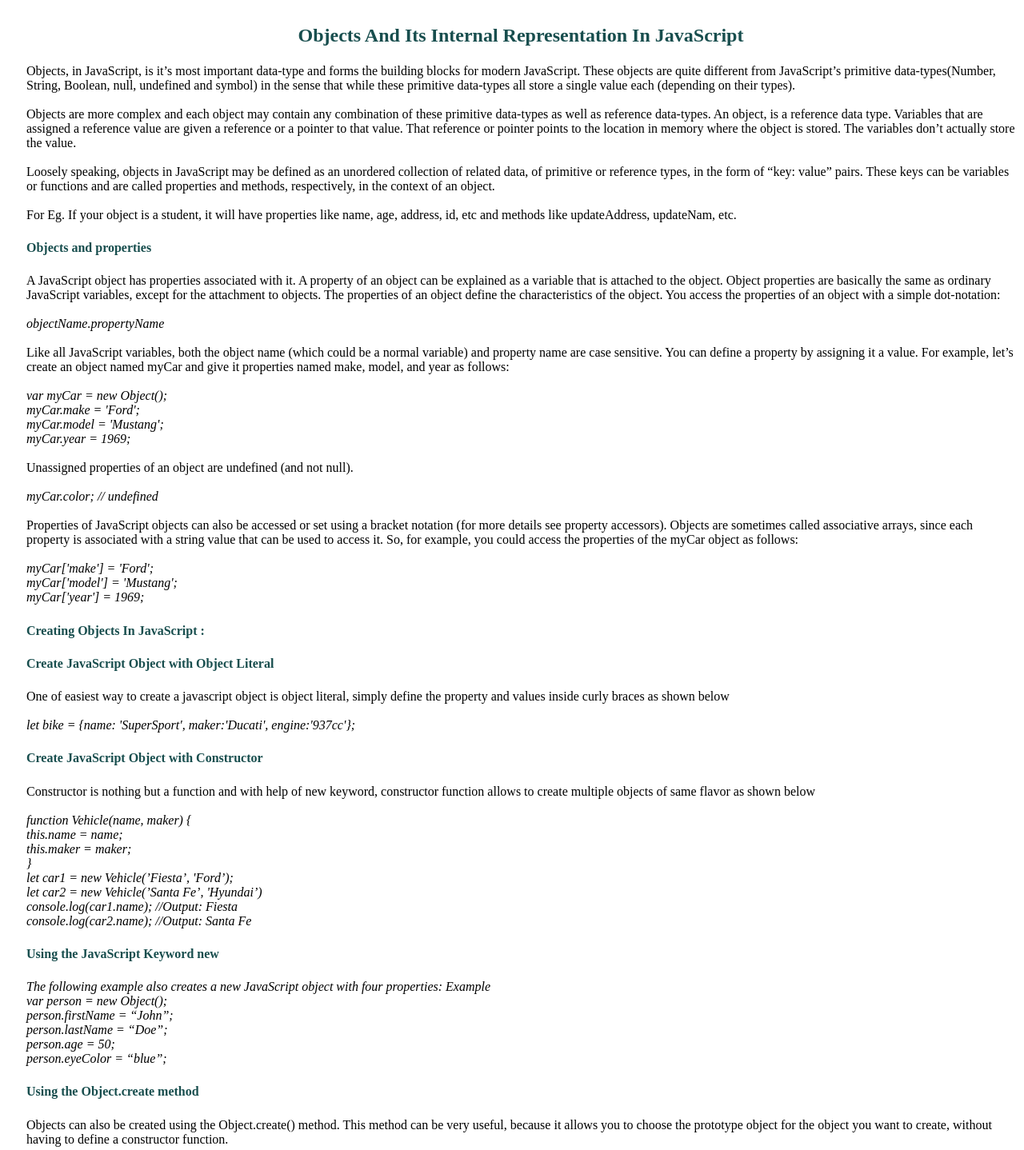
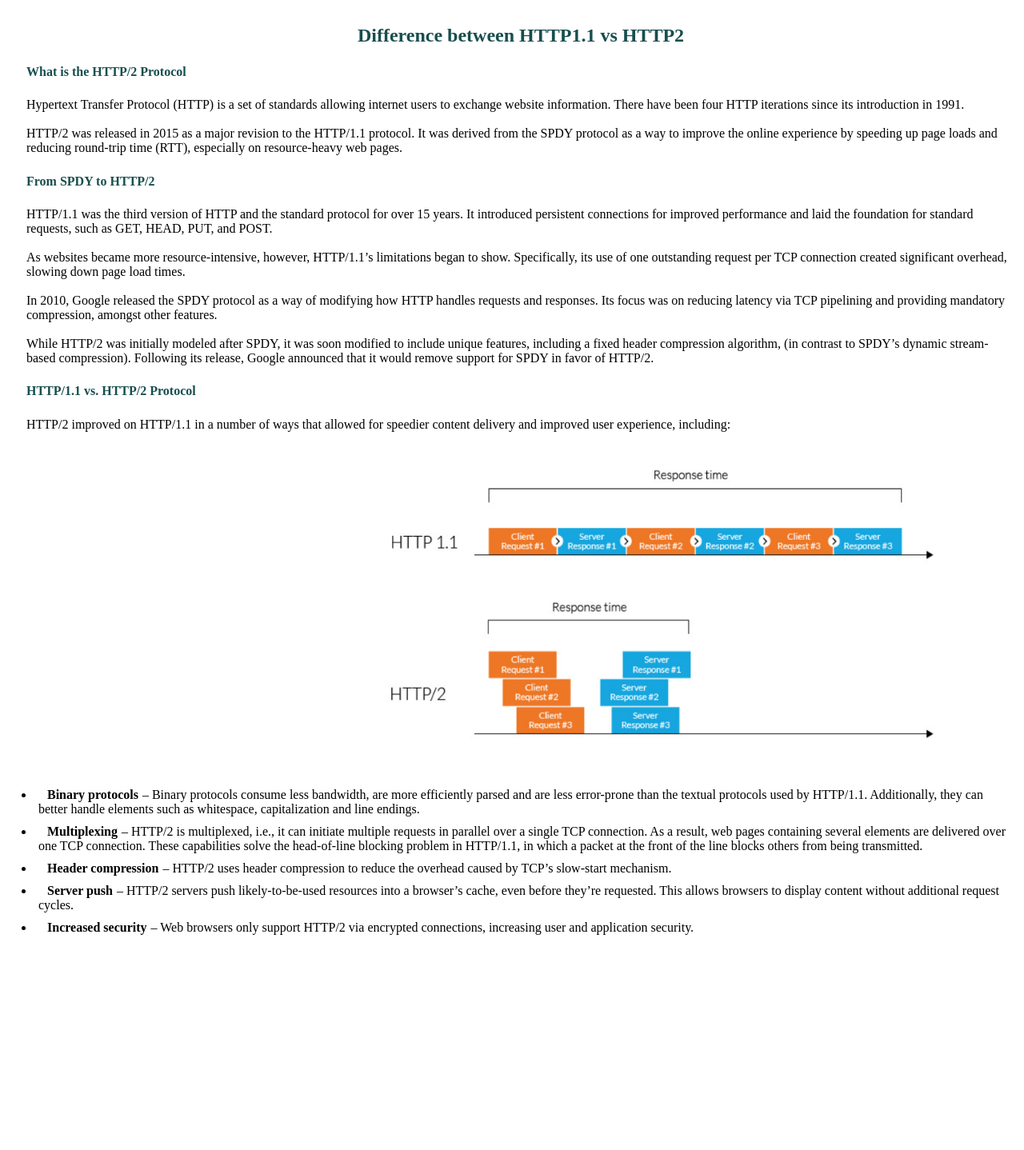
Before and after one commit to raghava20/HTTP_and_object, a plain HTML site: page index.html in a window 1280 px wide. Shown: the top 1438 px of the page at 80% size. After the commit the page ends 1201 px from the top, so only its background shows below. Drawn offline with Linux system fonts and the light colour scheme.

Commit message:
HTTP 1.1 vs HTTP 2

```diff
--- a/index.html
+++ b/index.html
@@ -1,127 +1,54 @@
 <!DOCTYPE html>
 <html lang="en">
-
 <head>
     <meta charset="UTF-8">
     <meta http-equiv="X-UA-Compatible" content="IE=edge">
     <meta name="viewport" content="width=device-width, initial-scale=1.0">
     <title>Document</title>
     <style>
-        * {
+        *{
             margin-left: 10px;
             padding: 1px;
         }
-
-        h2,
-        h4 {
+        h2,h4{
             color: rgb(24, 78, 78);
         }
-
-        li {
+        li{
             padding: 5px;
-        }
-        .italic{
-            font-style: italic;
         }
     </style>
 </head>
-
 <body>
-    <h2 style="text-align: center;">Objects And Its Internal Representation In JavaScript</h2>
-    <p>Objects, in JavaScript, is it’s most important data-type and forms the building blocks for modern JavaScript.
-        These objects are quite different from JavaScript’s primitive data-types(Number, String, Boolean, null,
-        undefined and symbol) in the sense that while these primitive data-types all store a single value each
-        (depending on their types).</p>
-    <p>Objects are more complex and each object may contain any combination of these primitive data-types as well as
-        reference data-types. An object, is a reference data type. Variables that are assigned a reference value are
-        given a reference or a pointer to that value. That reference or pointer points to the location in memory where
-        the object is stored. The variables don’t actually store the value.</p>
-    <p>Loosely speaking, objects in JavaScript may be defined as an unordered collection of related data, of primitive
-        or reference types, in the form of “key: value” pairs. These keys can be variables or functions and are called
-        properties and methods, respectively, in the context of an object.</p>
-    <p>For Eg. If your object is a student, it will have properties like name, age, address, id, etc and methods like
-        updateAddress, updateNam, etc.</p>
-
-    <h4>Objects and properties</h4>
-
-    <p>A JavaScript object has properties associated with it. A property of an object can be explained as a variable
-        that is attached to the object. Object properties are basically the same as ordinary JavaScript variables,
-        except for the attachment to objects. The properties of an object define the characteristics of the object. You
-        access the properties of an object with a simple dot-notation:</p>
-    <p class="italic">objectName.propertyName</p>
-
-    <p>Like all JavaScript variables, both the object name (which could be a normal variable) and property name are case
-        sensitive. You can define a property by assigning it a value. For example, let’s create an object named myCar
-        and give it properties named make, model, and year as follows:</p>
-    <p class="italic">var myCar = new Object(); <br>
-        myCar.make = 'Ford'; <br>
-        myCar.model = 'Mustang'; <br>
-        myCar.year = 1969;</p>
-
-    <p>Unassigned properties of an object are undefined (and not null).</p>
-    <p class="italic">myCar.color; // undefined</p>
-
-    <p>Properties of JavaScript objects can also be accessed or set using a bracket notation (for more details see
-        property accessors). Objects are sometimes called associative arrays, since each property is associated with a
-        string value that can be used to access it. So, for example, you could access the properties of the myCar object
-        as follows:</p>
-    <p class="italic">myCar['make'] = 'Ford'; <br>
-        myCar['model'] = 'Mustang'; <br>
-        myCar['year'] = 1969;</p>
-
-    <h4>Creating Objects In JavaScript :</h4>
-    <h4>Create JavaScript Object with Object Literal</h4>
-
-    <p>One of easiest way to create a javascript object is object literal, simply define the property and values inside
-        curly braces as shown below</p>
-    <p class="italic">let bike = {name: 'SuperSport', maker:'Ducati', engine:'937cc'}; </p>
-
-    <h4>Create JavaScript Object with Constructor
-    </h4>
-    <p>Constructor is nothing but a function and with help of new keyword, constructor function allows to create
-        multiple objects of same flavor as shown below</p>
-    <p class="italic">function Vehicle(name, maker) { <br>
-        this.name = name; <br>
-        this.maker = maker; <br>
-        } <br>
-        let car1 = new Vehicle(’Fiesta’, 'Ford’); <br>
-        let car2 = new Vehicle(’Santa Fe’, 'Hyundai’)<br>
-        console.log(car1.name); //Output: Fiesta <br>
-        console.log(car2.name); //Output: Santa Fe</p>
-
-    <h4>Using the JavaScript Keyword new
-    </h4>
-    <p class="italic">The following example also creates a new JavaScript object with four properties:
-        Example <br>
-        var person = new Object(); <br>
-        person.firstName = “John”; <br>
-        person.lastName = “Doe”; <br>
-        person.age = 50; <br>
-        person.eyeColor = “blue”;</p>
-
-    <h4>Using the Object.create method
-    </h4>
-    <p>Objects can also be created using the Object.create() method. This method can be very useful, because it allows
-        you to choose the prototype object for the object you want to create, without having to define a constructor
-        function.</p>
-
-    <p class="italic">// Animal properties and method encapsulation <br>
-        var Animal = { <br>
-        type: 'Invertebrates', // Default value of properties <br>
-        displayType: function() { // Method which will display type of Animal <br>
-        console.log(this.type); <br>
-        } <br>
-        }; <br>
-        // Create new animal type called animal1 <br>
-        var animal1 = Object.create(Animal); <br>
-        animal1.displayType(); // Output:Invertebrates <br>
-        // Create new animal type called Fishes <br>
-        var fish = Object.create(Animal); <br>
-        fish.type = 'Fishes'; <br>
-        fish.displayType(); <br>
-        // Output:Fishes</p>
+    <h2 style="text-align: center;">Difference between HTTP1.1 vs HTTP2</h2>
 
 
+    <h4>What is the HTTP/2 Protocol</h4>
+    <p>Hypertext Transfer Protocol (HTTP) is a set of standards allowing internet users to exchange website information. There have been four HTTP iterations since its introduction in 1991.</p>
+    <p>HTTP/2 was released in 2015 as a major revision to the HTTP/1.1 protocol. It was derived from the SPDY protocol as a way to improve the online experience by speeding up page loads and reducing round-trip time (RTT), especially on resource-heavy web pages.</p>
+
+    <h4>From SPDY to HTTP/2</h4>
+    <p>HTTP/1.1 was the third version of HTTP and the standard protocol for over 15 years. It introduced persistent connections for improved performance and laid the foundation for standard requests, such as GET, HEAD, PUT, and POST.</p>
+       <p> As websites became more resource-intensive, however, HTTP/1.1’s limitations began to show. Specifically, its use of one outstanding request per TCP connection created significant overhead, slowing down page load times.</p>
+        <p>
+        In 2010, Google released the SPDY protocol as a way of modifying how HTTP handles requests and responses. Its focus was on reducing latency via TCP pipelining and providing mandatory compression, amongst other features.</p>
+        <p>
+        While HTTP/2 was initially modeled after SPDY, it was soon modified to include unique features, including a fixed header compression algorithm, (in contrast to SPDY’s dynamic stream-based compression). Following its release, Google announced that it would remove support for SPDY in favor of HTTP/2.</p>
+
+
+    <h4>HTTP/1.1 vs. HTTP/2 Protocol</h4>
+        <p>HTTP/2 improved on HTTP/1.1 in a number of ways that allowed for speedier content delivery and improved user experience, including:</p>
+        <img src="Capture.PNG" height="400px" width="800px" style="text-align: center;padding-left: 400px;">
+        <ul>
+            <li><b>Binary protocols</b> – Binary protocols consume less bandwidth, are more efficiently parsed and are less error-prone than the textual protocols used by HTTP/1.1. Additionally, they can better handle elements such as whitespace, capitalization and line endings.</li>
+
+            <li><b>Multiplexing</b> – HTTP/2 is multiplexed, i.e., it can initiate multiple requests in parallel over a single TCP connection. As a result, web pages containing several elements are delivered over one TCP connection. These capabilities solve the head-of-line blocking problem in HTTP/1.1, in which a packet at the front of the line blocks others from being transmitted.</li>
+
+            <li><b>Header compression</b> – HTTP/2 uses header compression to reduce the overhead caused by TCP’s slow-start mechanism.</li>
+
+            <li><b>Server push</b> – HTTP/2 servers push likely-to-be-used resources into a browser’s cache, even before they’re requested. This allows browsers to display content without additional request cycles.</li>
+
+            <li><b>Increased security</b> – Web browsers only support HTTP/2 via encrypted connections, increasing user and application security.</li>
+
+        </ul>
 </body>
-
 </html>
```
